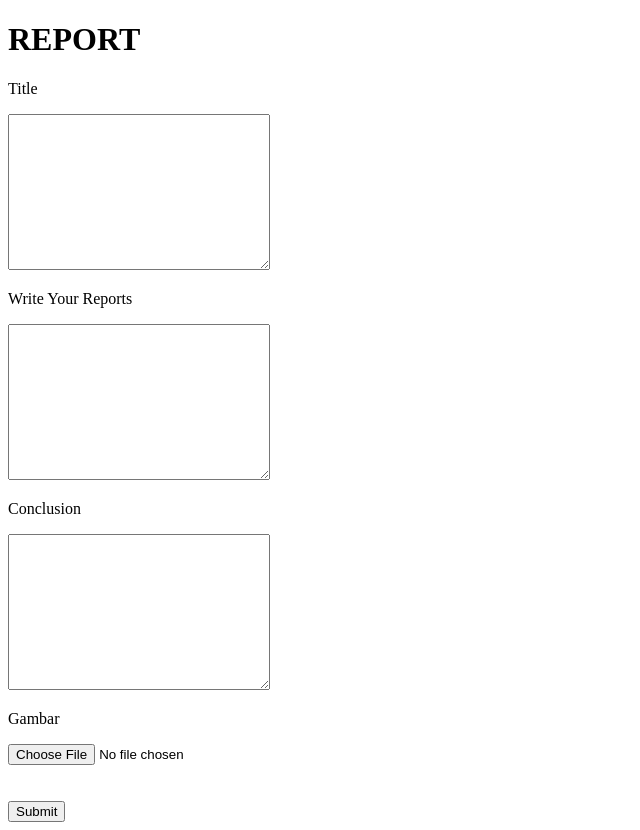
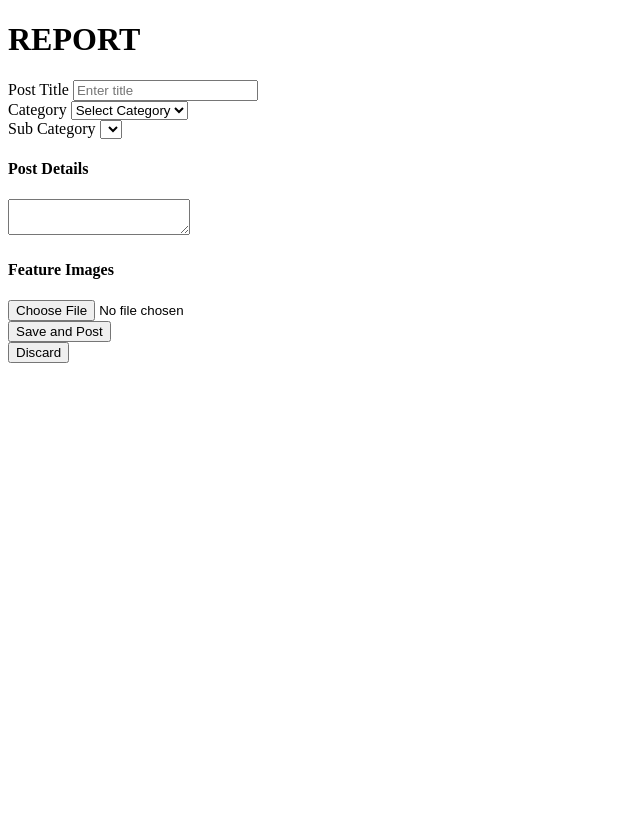
Before and after one commit to nahar-2001/ciastcommunity, a PHP site: page /8-report.php in a window 1280 px wide. Shown: the whole page, without its empty margins (0-640 px from the left). After the commit the page ends 363 px from the top, so only its background shows below. Run offline with PHP 8.4, Linux system fonts and the light colour scheme; the visitor is signed in with stand-in values (Sample User, id 1); lists and menus that the app fills with data are empty.

Commit message:
category added

```diff
--- a/Admin/8-report.php
+++ b/Admin/8-report.php
@@ -30,28 +30,39 @@ if (isset($_POST['submit'])) {
 <body>
     <h1>REPORT</h1>
 
-    <form action="" method="post" enctype="multipart/form-data">
-    <div>
-        <p><label for="title">Title</label></p>
-        <textarea name="title" id="title" cols="30" rows="10"></textarea>
+<form action="" method="post" class="row" enctype="multipart/form-data">
+
+<div class="form-group col-md-6">
+                                    <label for="exampleInputEmail1">Post Title</label>
+                                    <input type="text" class="form-control" id="posttitle" name="posttitle" placeholder="Enter title" required>
+                                 </div>
+<div class="form-group col-md-6">
+    <label for="exampleInputEmail1">Category</label>
+    <select class="form-control" name="category" id="category" onChange="getSubCat(this.value);" required>
+    <option value="">Select Category </option>
+    </select>
+</div>
+<div class="form-group col-md-6">
+    <label for="exampleInputEmail1">Sub Category</label>
+    <select class="form-control" name="subcategory" id="subcategory" required></select>
+</div>
+<div class="row">
+     <div class="col-sm-12">
+        <div class="card-box">
+            <h4 class="m-b-30 m-t-0 header-title"><b>Post Details</b></h4>
+            <textarea class="summernote" name="postdescription" required></textarea>
+        </div>
     </div>
-    <div>
-        <p><label for="reports">Write Your Reports</label></p>
-        <textarea name="reports" id="reports" cols="30" rows="10"></textarea>
-    </div>
-    <div>
-        <p><label for="reports">Conclusion</label></p>
-        <textarea name="reports" id="reports" cols="30" rows="10"></textarea>
-    </div>
-    <div>
-        <p><label for="gambar">Gambar</label></p>
-        <input type="file" name="gambar" id="gambar">
-    </div>
+</div>
+<div>
+    <h4><b>Feature Images</b></h4>
+    <input type="file" class="form-control" name="postimage" id="postimage" required>
+</div>
 
-    <br>
-    <br>
-    <button type="submit" name="submit">Submit</button>
+<button type="submit" name="submit" class="btn btn-customn waves-effect waves-light btn-md">Save and Post</button>
+<br>
+<button type="button" class="btn btn-danger waves-effect waves-light">Discard</button>
+</form>
 
-    </form>
 </body>
 </html>
```
Also changed, not shown: Admin/12-category.php (added).
